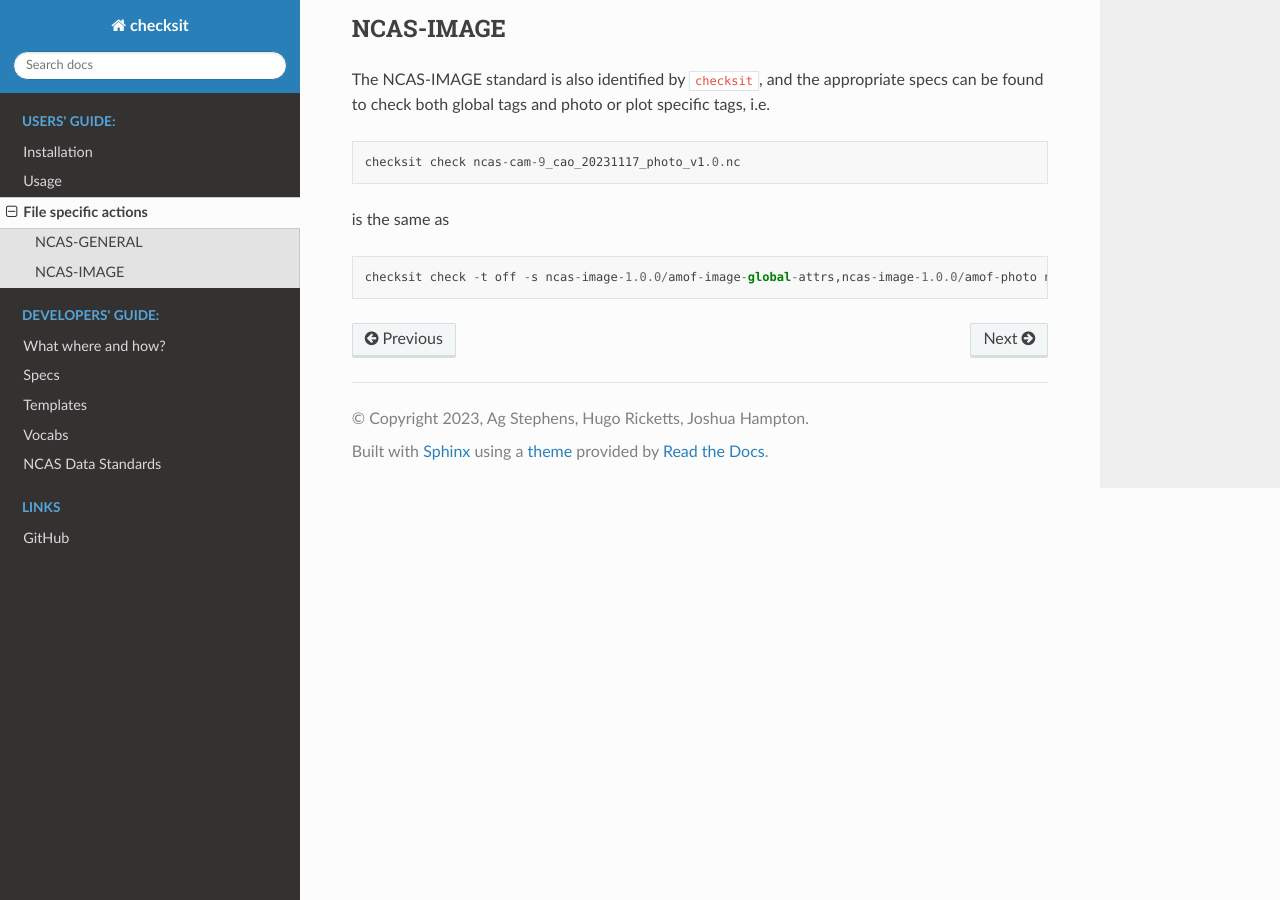
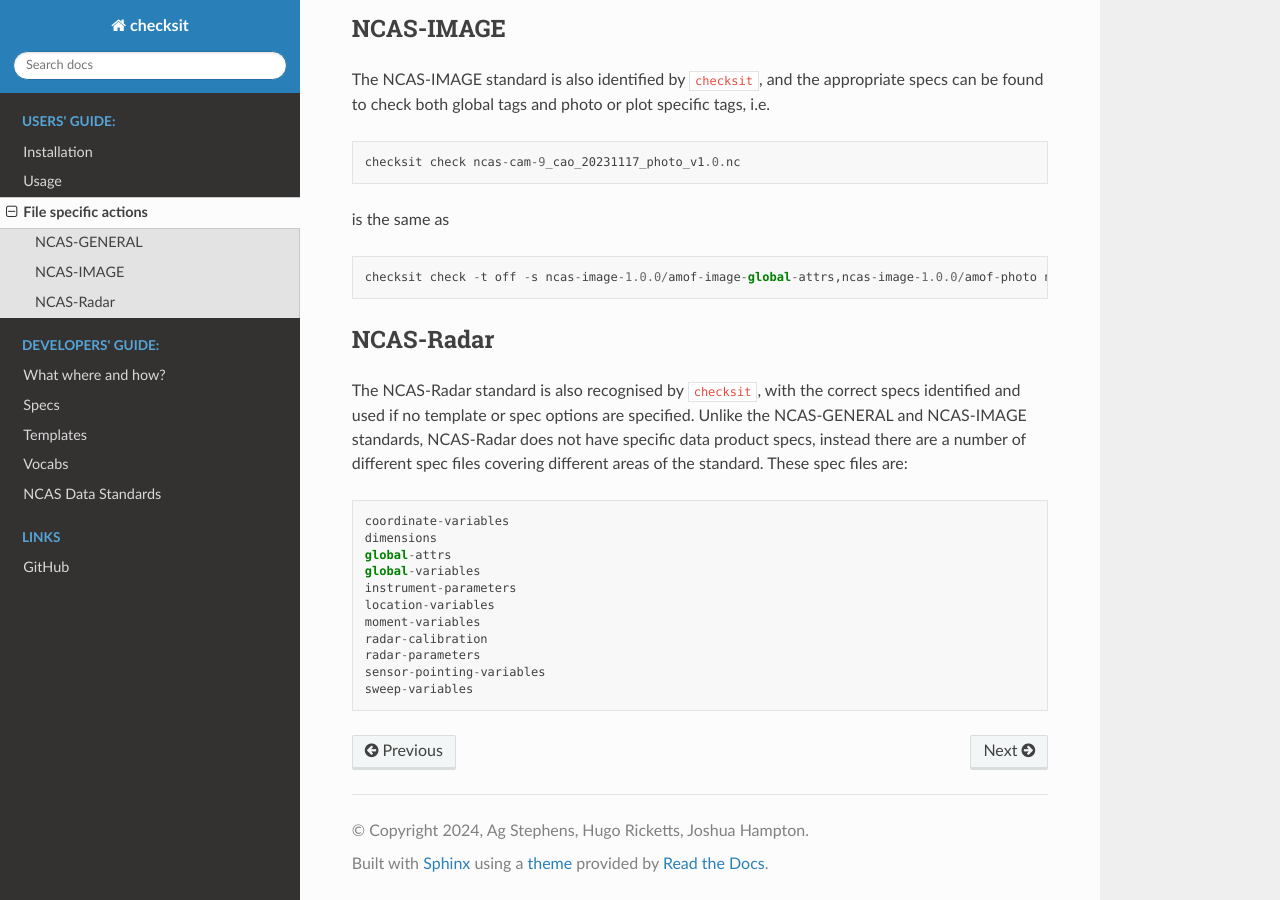
Before and after one commit to cedadev/checksit, a Sphinx documentation site: the page built from docs/source/specifics.rst, in a window 1280 px wide and 900 px high, scrolled down 581 px. Built offline with Sphinx 7.4.7 and the Read the Docs theme 2.0.0, drawn with Linux system fonts in a browser that asks for light colours.

Commit message:
Updated docs with NCAS-Radar info

```diff
--- a/docs/source/conf.py
+++ b/docs/source/conf.py
@@ -7,7 +7,7 @@
 # https://www.sphinx-doc.org/en/master/usage/configuration.html#project-information
 
 project = 'checksit'
-copyright = '2023, Ag Stephens, Hugo Ricketts, Joshua Hampton'
+copyright = '2024, Ag Stephens, Hugo Ricketts, Joshua Hampton'
 author = 'Ag Stephens, Hugo Ricketts, Joshua Hampton'
 release = '0.1'
 
--- a/docs/source/dev/where_does_checksit_do_it.rst
+++ b/docs/source/dev/where_does_checksit_do_it.rst
@@ -118,6 +118,8 @@ checks, managed by the ``Rules`` class in ``checksit/rules/rules.py``. There are
      - ``r"v\d\.\d"``
    * - "datetime"
      - ``r"\d{4}-\d{2}-\d{2}T\d{2}:\d{2}:\d{2}(\.\d+)?"``
+   * - "datetimeZ"
+     - ``r"\d{4}-\d{2}-\d{2}T\d{2}:\d{2}:\d{2}(\.\d+)?Z"``
    * - "datetime-or-na"
      - ``r"(\d{4}-\d{2}-\d{2}T\d{2}:\d{2}:\d{2}(.\d+)?)" + _NOT_APPLICABLE_RULES``
    * - "number"
--- a/docs/source/specifics.rst
+++ b/docs/source/specifics.rst
@@ -37,3 +37,25 @@ is the same as
 .. code-block::
 
    checksit check -t off -s ncas-image-1.0.0/amof-image-global-attrs,ncas-image-1.0.0/amof-photo ncas-cam-9_cao_20231117_photo_v1.0.nc
+
+NCAS-Radar
+----------
+
+The NCAS-Radar standard is also recognised by ``checksit``\ , with the correct specs identified and
+used if no template or spec options are specified. Unlike the NCAS-GENERAL and NCAS-IMAGE standards,
+NCAS-Radar does not have specific data product specs, instead there are a number of different spec
+files covering different areas of the standard. These spec files are:
+
+.. code-block::
+
+  coordinate-variables
+  dimensions
+  global-attrs
+  global-variables
+  instrument-parameters
+  location-variables
+  moment-variables
+  radar-calibration
+  radar-parameters
+  sensor-pointing-variables
+  sweep-variables
```
Also changed, not shown: docs/source/dev/ncas_standard_specifics.rst (+7 -0 lines).
